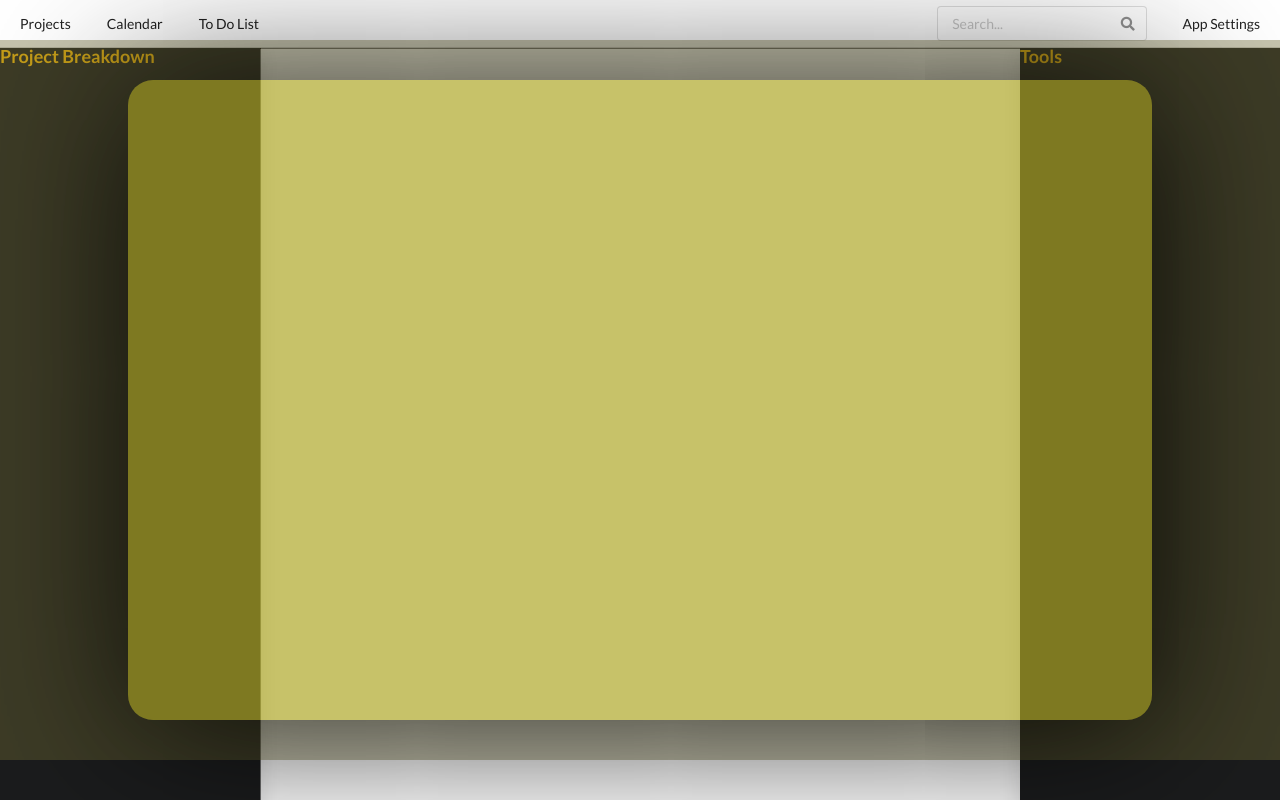
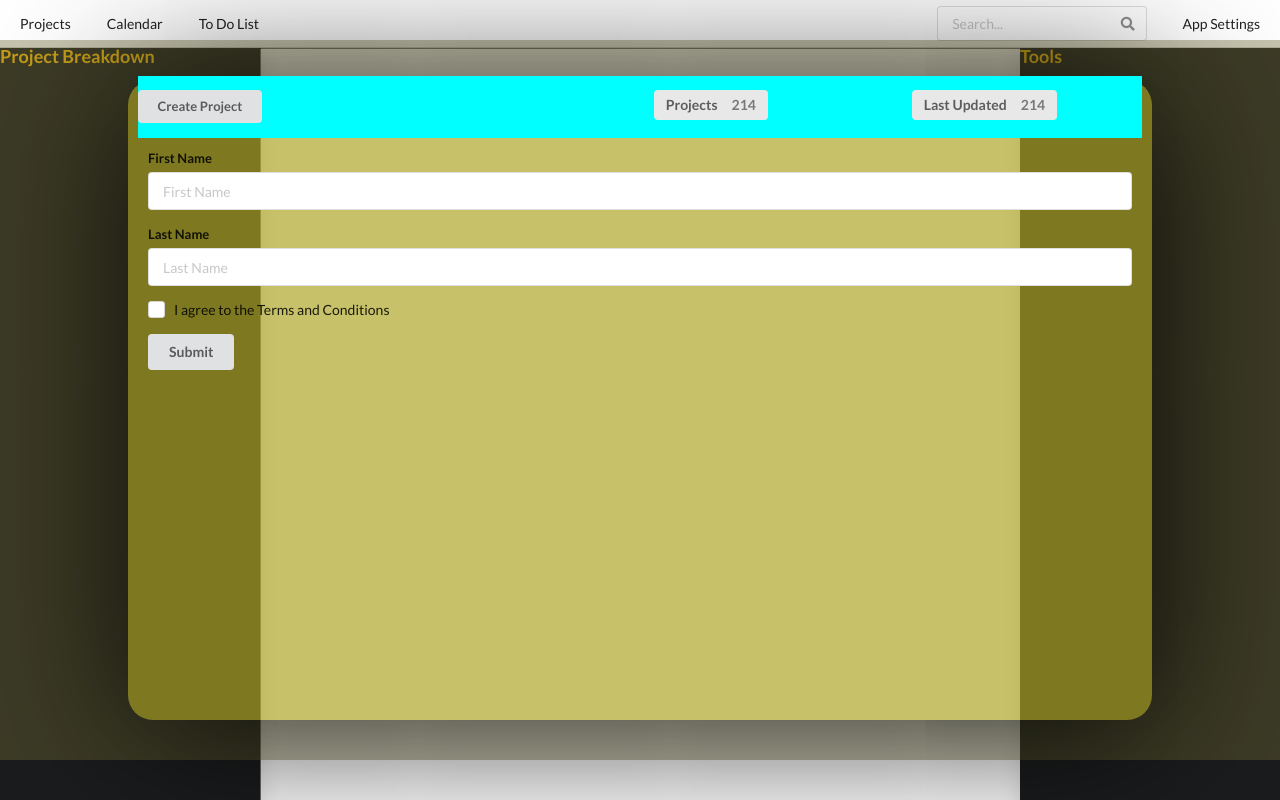
Before and after one commit to Maple-Lazuli/one-place, a React (Create React App) app in the folder one-place-web/: page / in a window 1280 px wide. Both pictures are taken after a click on the link "Projects". Built offline with nearby package versions, Linux system fonts and the light colour scheme; no server answers.

Commit message:
refactored source and started project manager components

```diff
--- a/one-place-web/src/components/App.js
+++ b/one-place-web/src/components/App.js
@@ -1,9 +1,9 @@
 import React from "react";
 import 'semantic-ui-css/semantic.min.css';
 import MenuBar from "./MenuBar";
-import PageContent from "./PageContent";
-import ProjectBar from "./ProjectBar";
-import ToolBar from "./ToolBar";
+import PageContent from "./editor/PageContent";
+import ProjectBar from "./projectPanel/ProjectBar";
+import ToolBar from "./toolsPanel/ToolBar";
 import './App.css'
 class App extends React.Component {
 
--- a/one-place-web/src/components/MenuBar.js
+++ b/one-place-web/src/components/MenuBar.js
@@ -1,6 +1,6 @@
 import React from 'react';
 import 'semantic-ui-css/semantic.min.css';
-import ProjectOverlay from './ProjectOverlay';
+import ProjectOverlay from './projects/ProjectOverlay';
 class MenuBar extends React.Component {
 
     state = {
--- a/one-place-web/src/components/ProjectOverlay.js
+++ /dev/null
@@ -1,17 +0,0 @@
-import React from 'react';
-import 'semantic-ui-css/semantic.min.css';
-import './ProjectOverlay.css'
-class ProjectOverlay extends React.Component {
-
-    render() {
-        return (
-            <div id="shader" style={{display: this.props.overlay}}>
-                <div id="projectholder">
-
-                </div>
-            </div >
-        )
-    }
-}
-
-export default ProjectOverlay;
--- a/one-place-web/src/components/PageContent.js
+++ b/one-place-web/src/components/editor/PageContent.js
@@ -2,7 +2,7 @@ import React from 'react';
 import ReactDom from 'react-dom';
 import ReactMarkdown from 'react-markdown';
 import 'semantic-ui-css/semantic.min.css';
-import Backend from '../api/backend';
+import Backend from '../../api/backend';
 import './PageContent.css'
 
 class PageContent extends React.Component {
--- /dev/null
+++ b/one-place-web/src/components/projects/CreateProject.js
@@ -0,0 +1,33 @@
+import React from 'react';
+import 'semantic-ui-css/semantic.min.css'
+
+class CreateProject extends React.Component {
+
+    // sendNewProject = ()=> {
+
+    // }
+
+    render() {
+        return (
+            <form className="ui form">
+                <div className="field">
+                    <label>First Name</label>
+                    <input type="text" name="first-name" placeholder="First Name"/>
+                </div>
+                <div className="field">
+                    <label>Last Name</label>
+                    <input type="text" name="last-name" placeholder="Last Name"/>
+                </div>
+                <div className="field">
+                    <div class="ui checkbox">
+                        <input type="checkbox" tabindex="0" className="hidden"/>
+                            <label>I agree to the Terms and Conditions</label>
+                    </div>
+                </div>
+                <button class="ui button" type="submit">Submit</button>
+            </form>
+        )
+    }
+}
+
+export default CreateProject;
--- a/one-place-web/src/components/ProjectOverlay.css
+++ b/one-place-web/src/components/projects/ProjectOverlay.css
@@ -19,4 +19,17 @@
     height: 80vh;
     box-shadow: 5px 10px 150px;
     border-radius: 25px;
+    padding:10px;
 }
+#create-projects-div{
+    height:10%;
+    width:100%;
+    background-color: aqua;
+    align:center;
+}
+#access-projects-div{
+    height:90%;
+    width:100%;
+    padding: 10px;
+
+}
--- /dev/null
+++ b/one-place-web/src/components/projects/ProjectOverlay.js
@@ -0,0 +1,39 @@
+import React from 'react';
+import 'semantic-ui-css/semantic.min.css';
+import './ProjectOverlay.css'
+import CreateProject from './CreateProject'
+class ProjectOverlay extends React.Component {
+
+    render() {
+        return (
+            <div id="shader" style={{ display: this.props.overlay }}>
+                <div id="projectholder">
+                    <div id='create-projects-div'>
+                        <div className="ui grid">
+                            <div className="eight wide column">
+                                <button className="ui button small">Create Project</button>
+                            </div>
+                            <div className="four wide column">
+                                <div className="ui label large">
+                                    Projects
+                                    <div className="detail">214</div>
+                                </div>
+                            </div>
+                            <div className="four wide column">
+                                <div className="ui label large">
+                                    Last Updated
+                                    <div className="detail">214</div>
+                                </div>
+                            </div>
+                        </div>
+                    </div>
+                    <div id='access-projects-div'>
+                        <CreateProject />
+                    </div>
+                </div>
+            </div >
+        )
+    }
+}
+
+export default ProjectOverlay;
```
Also changed, not shown: one-place-web/src/components/editor/PageContent.css (renamed from one-place-web/src/components/PageContent.css), one-place-web/src/components/projectPanel/ProjectBar.js (renamed from one-place-web/src/components/ProjectBar.js), one-place-web/src/components/toolsPanel/ToolBar.js (renamed from one-place-web/src/components/ToolBar.js).
